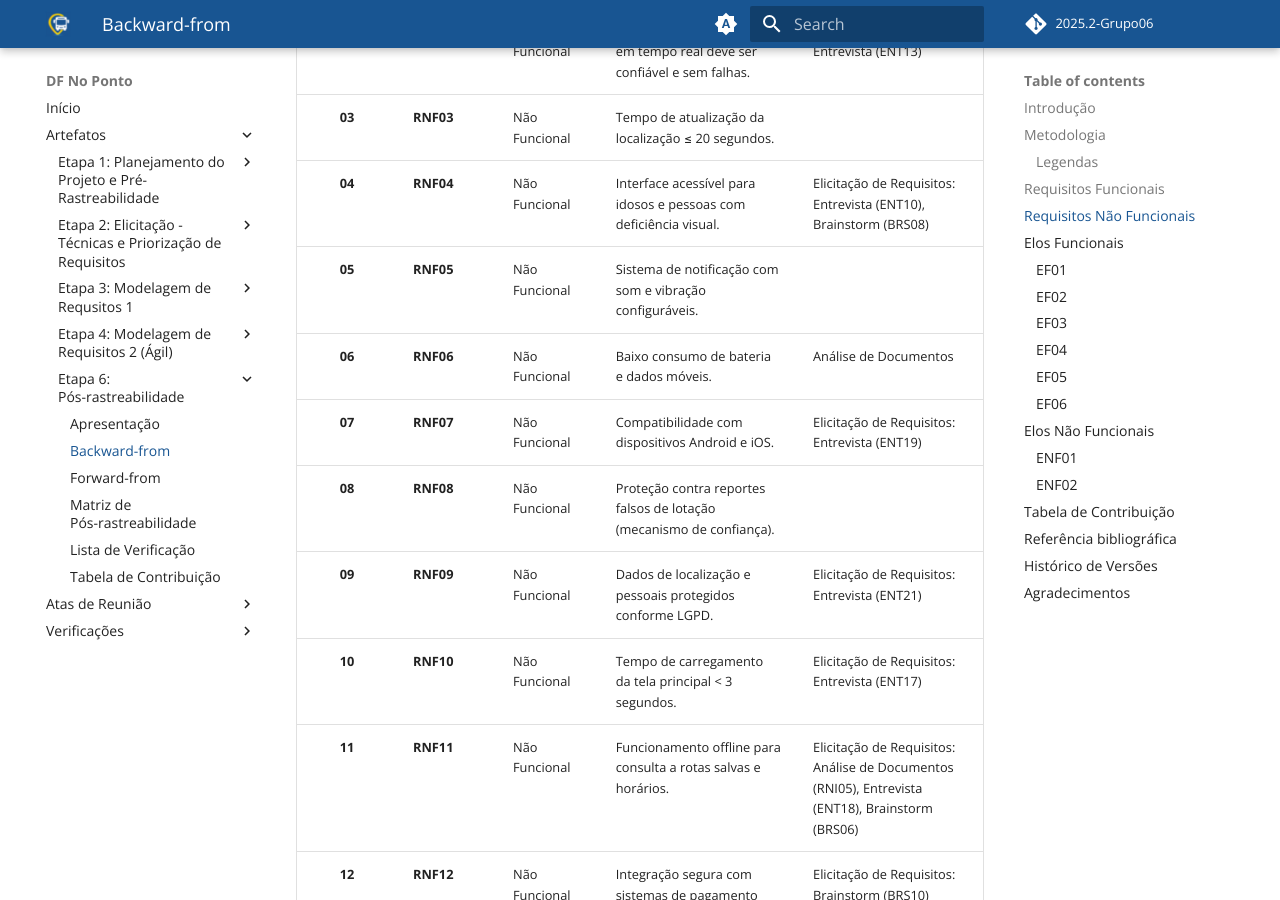
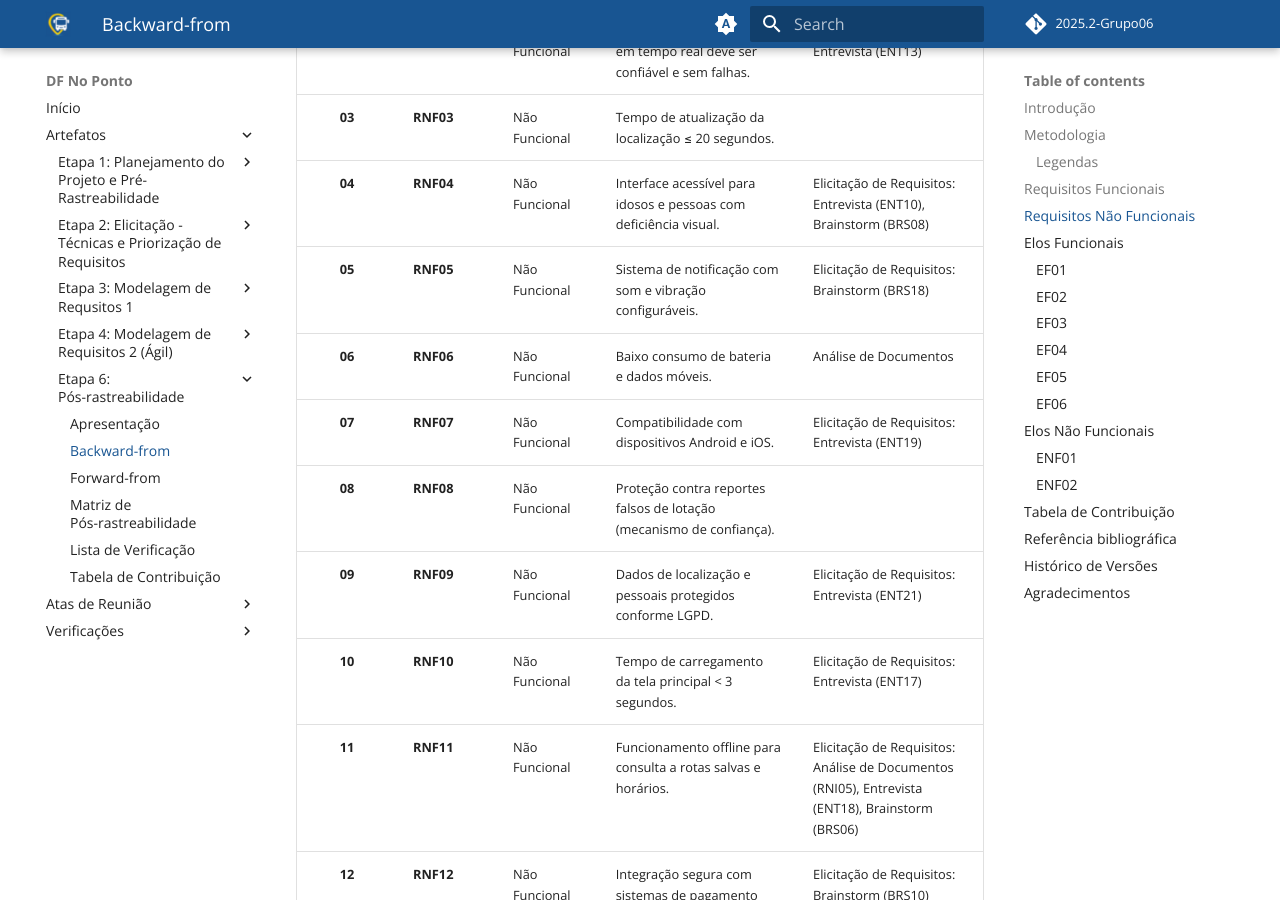
Before and after one commit to Requisitos-de-Software/2025.2-Grupo06, an MkDocs documentation site: the page built from docs/pos-rastreabilidade/backward.md, in a window 1280 px wide and 900 px high, scrolled down 4099 px. Built offline with MkDocs 1.6.1 and Material for MkDocs 9.7.7, drawn with Linux system fonts in a browser that asks for light colours; comment, search, counter and statistics services are not loaded.

Commit message:
alteração backward-from

```diff
--- a/docs/pos-rastreabilidade/backward.md
+++ b/docs/pos-rastreabilidade/backward.md
@@ -69,7 +69,7 @@ A metodologia aplicada baseia-se na análise dos artefatos de requisitos funcion
 | **02** | **RNF02** | Não Funcional | Rastreamento dos ônibus em tempo real deve ser confiável e sem falhas. | Elicitação de Requisitos: Entrevista (ENT13) |
 | **03** | **RNF03** | Não Funcional | Tempo de atualização da localização ≤ 20 segundos. | |
 | **04** | **RNF04** | Não Funcional | Interface acessível para idosos e pessoas com deficiência visual. | Elicitação de Requisitos: Entrevista (ENT10), Brainstorm (BRS08) |
-| **05** | **RNF05** | Não Funcional | Sistema de notificação com som e vibração configuráveis. | |
+| **05** | **RNF05** | Não Funcional | Sistema de notificação com som e vibração configuráveis. | Elicitação de Requisitos: Brainstorm (BRS18) |
 | **06** | **RNF06** | Não Funcional | Baixo consumo de bateria e dados móveis. | Análise de Documentos |
 | **07** | **RNF07** | Não Funcional | Compatibilidade com dispositivos Android e iOS. | Elicitação de Requisitos: Entrevista (ENT19) |
 | **08** | **RNF08** | Não Funcional | Proteção contra reportes falsos de lotação (mecanismo de confiança). | |
```
